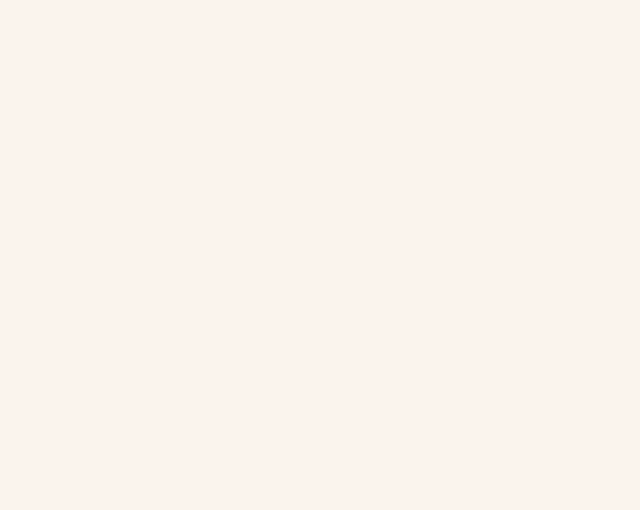
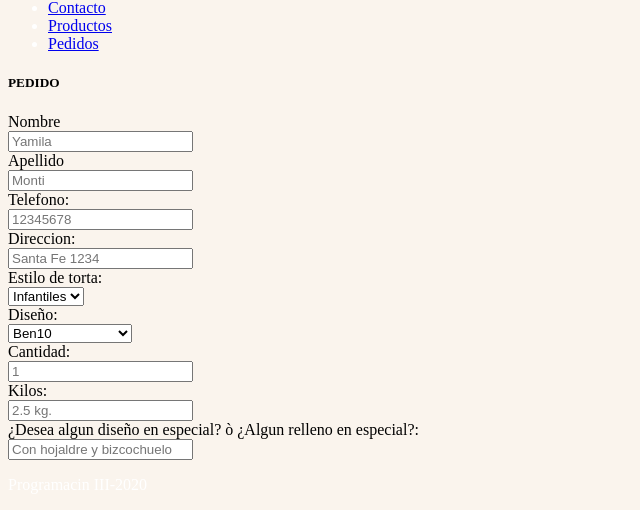
Before and after one commit to YamilaMonti/proyecto-monti, an Angular app: page /pedidos in a window 1280 px wide. Shown: the part 127-637 px from the top of the page, without its empty margins (0-640 px from the left). Built offline with nearby package versions, Linux system fonts and the light colour scheme.

Commit message:
1 file modified

```diff
--- a/src/app/pedidos/pedidos.component.html
+++ b/src/app/pedidos/pedidos.component.html
@@ -1,4 +1,4 @@
-<h5 class="text-center">Pedido</h5>
+<h5 class="text-center">PEDIDO</h5>
 <form>
   <div class="form-row">
     <div class="form-group">
@@ -53,7 +53,7 @@
       </div>
       <div class="form-group">
         <label for="formGroupExampleInput">¿Desea algun diseño en especial? ò ¿Algun relleno en especial?: </label>
-        <br
+        <br>
         <input class="form-control-center" type="text-center" id="formGroupExampleInput" placeholder="Con hojaldre y bizcochuelo">
       </div>
   </div>
```
